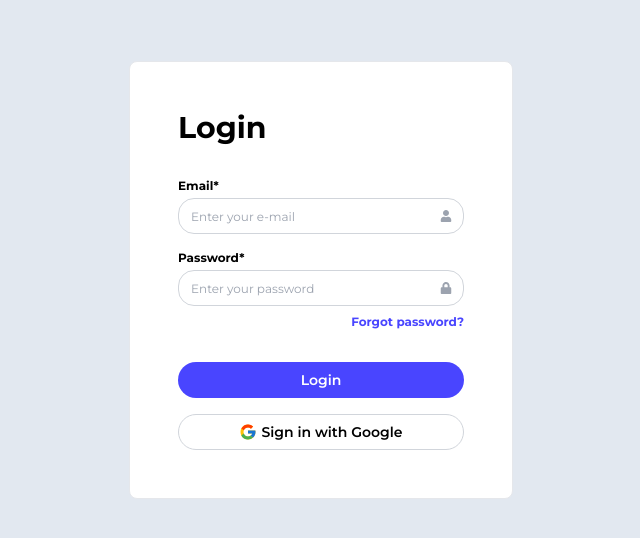
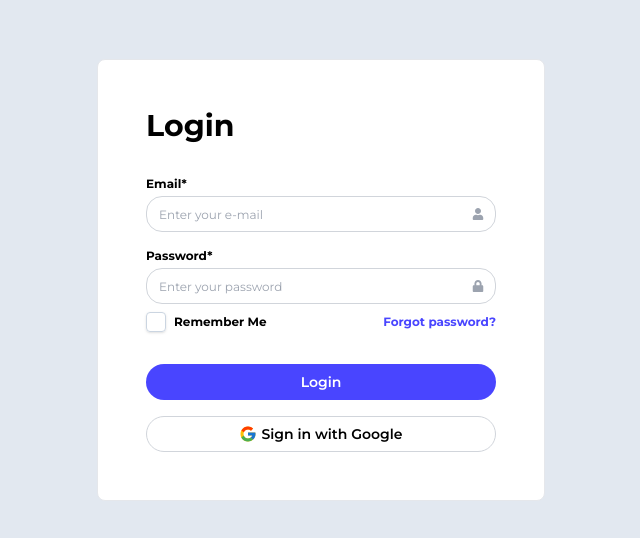
Before and after one commit to devbls/login-page, a Next.js app: page / in a window 1280 px wide. Shown: the part 120-658 px from the top of the page, without its empty margins (319-959 px from the left). Built offline with nearby package versions, Linux system fonts and the light colour scheme.

Commit message:
Create Remember password checkbox layout

```diff
--- a/src/app/page.tsx
+++ b/src/app/page.tsx
@@ -4,7 +4,7 @@ import { FcGoogle } from "react-icons/fc";
 export default function Home() {
   return (
     <div className="flex flex-col items-center justify-center h-screen bg-slate-200">
-      <form className="w-96 p-12 bg-white border rounded-lg">
+      <form className="w-[28rem] p-12 bg-white border rounded-lg">
         <b className="text-3xl">Login</b>
         <label className="flex flex-col text-xs mt-8 font-bold relative">
           Email*
@@ -32,19 +32,49 @@ export default function Home() {
             <FaLock color="#9ca3af" />
           </div>
         </label>
-        <p className="text-end font-bold text-blue-500 mt-2 text-xs cursor-pointer hover:opacity-85 active:opacity-80">
-          Forgot password?
-        </p>
+        <div className="flex flex-row items-center justify-between mt-2">
+          <div className="inline-flex items-center">
+            <label className="flex items-center cursor-pointer relative">
+              <input
+                type="checkbox"
+                id="remember"
+                className="peer h-5 w-5 cursor-pointer transition-all appearance-none rounded shadow hover:shadow-md border border-slate-300 checked:bg-blue-500 checked:border-blue-500"
+              />
+              <span className="absolute text-white opacity-0 peer-checked:opacity-100 top-1/2 left-1/2 transform -translate-x-1/2 -translate-y-1/2">
+                <svg
+                  xmlns="http://www.w3.org/2000/svg"
+                  className="h-3.5 w-3.5"
+                  viewBox="0 0 20 20"
+                  fill="currentColor"
+                  stroke="currentColor"
+                  stroke-width="1"
+                >
+                  <path
+                    fill-rule="evenodd"
+                    d="M16.707 5.293a1 1 0 010 1.414l-8 8a1 1 0 01-1.414 0l-4-4a1 1 0 011.414-1.414L8 12.586l7.293-7.293a1 1 0 011.414 0z"
+                    clip-rule="evenodd"
+                  ></path>
+                </svg>
+              </span>
+            </label>
+            <label
+              className="cursor-pointer ml-2 text-xs font-bold"
+              htmlFor="remember"
+            >
+              Remember Me
+            </label>
+          </div>
+          <p className="font-bold text-blue-500 text-xs cursor-pointer hover:opacity-85 active:opacity-80">
+            Forgot password?
+          </p>
+        </div>
         <button
           type="submit"
           className="h-9 w-full text-sm text-white font-semibold mt-8 bg-blue-500 hover:bg-blue-600 rounded-full transition-all duration-200 hover:shadow-lg"
         >
           Login
         </button>
-        <button
-          type="submit"
-          className="h-9 w-full text-sm mt-4 font-semibold border border-gray-300 rounded-full transition-all duration-200 hover:shadow-md"
-        >
+        <button className="h-9 w-full text-sm mt-4 font-semibold border border-gray-300 rounded-full transition-all duration-200 hover:shadow-md">
           <div className="flex flex-row items-center justify-center">
             <FcGoogle size={18} className="inline-block mr-1" />
             Sign in with Google
```
